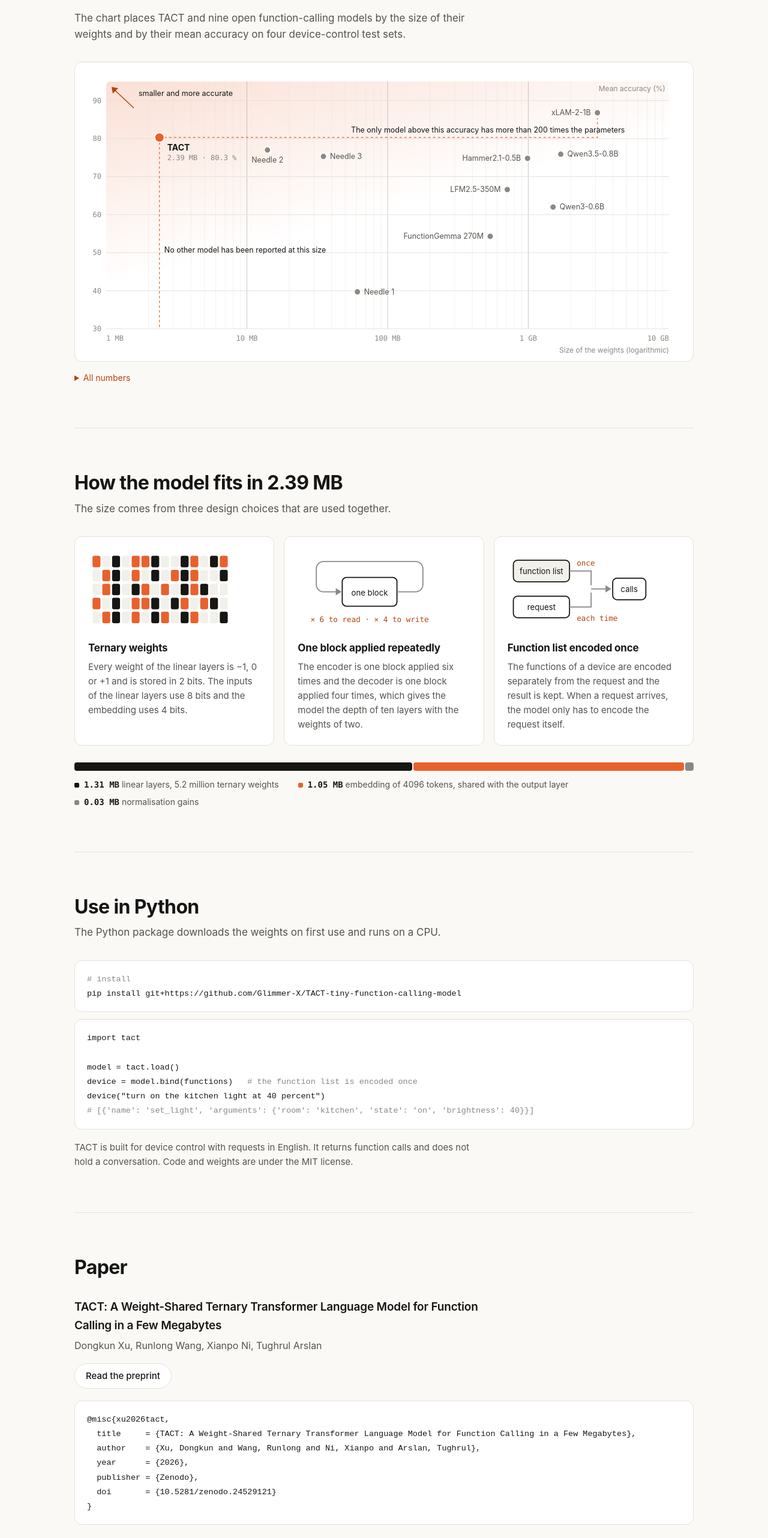
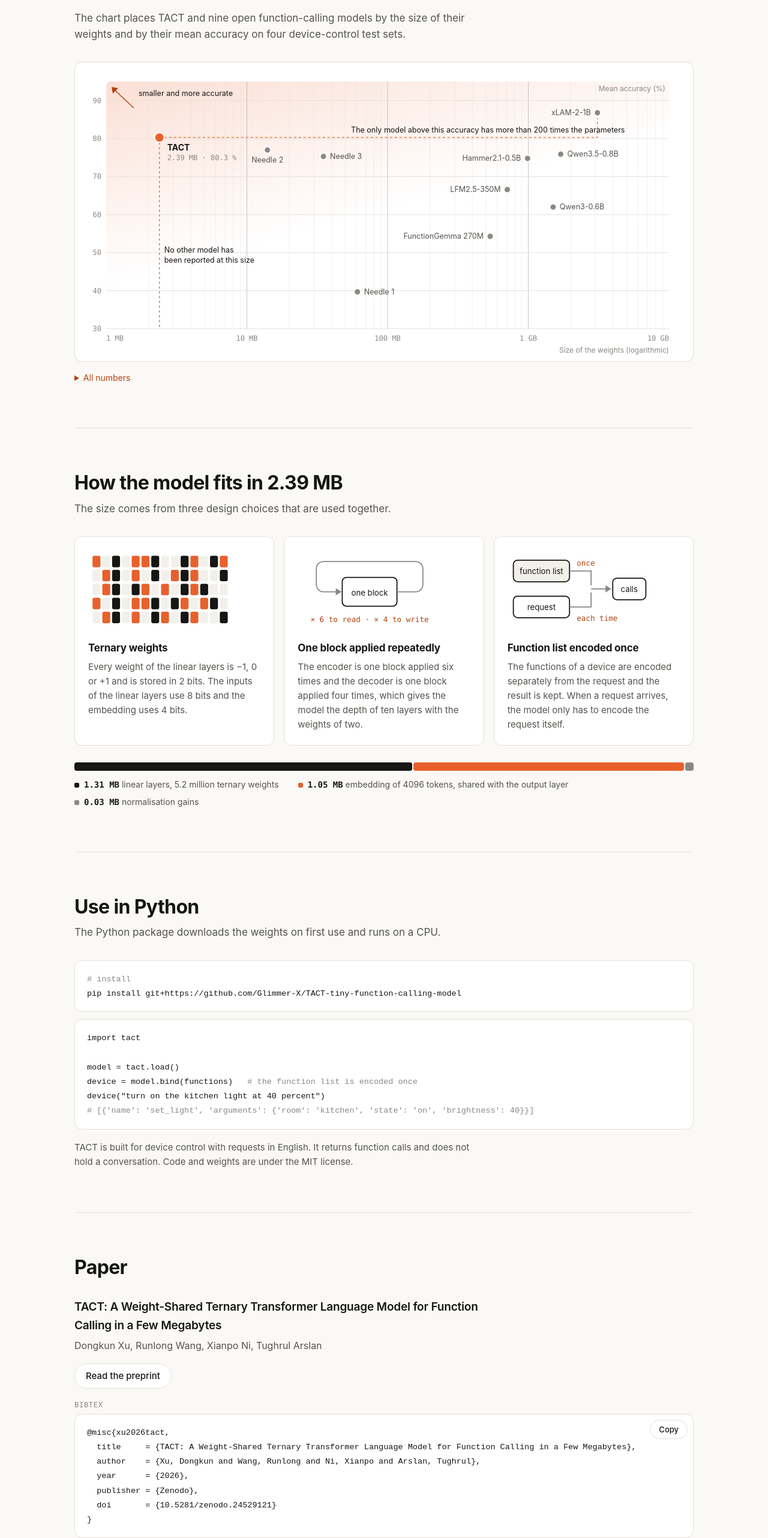
Before and after one commit to Glimmer-X/TACT-tiny-function-calling-model, a plain HTML site: page docs/index.html in a window 1280 px wide. Shown: the part 1763-4327 px from the top of the page at 60% size. Drawn offline with Linux system fonts and the light colour scheme; no server answers.

Commit message:
Page: copy button for the citation, chart note on two lines

```diff
--- a/docs/app.js
+++ b/docs/app.js
@@ -268,10 +268,8 @@ function drawChart() {
   add("text", { class: "note", x: narrow ? x(best.mb) - 12 : x(55), y: oy - 8, "text-anchor": narrow ? "end" : "start" },
       narrow ? `${times}× the parameters` : `The only model above this accuracy has more than ${times} times the parameters`);
   const vy = y(narrow ? 52 : 50);
-  if (narrow) {
-    add("text", { class: "note", x: ox + 8, y: vy }, "no other model");
-    add("text", { class: "note", x: ox + 8, y: vy + 16 }, "reported at this size");
-  } else add("text", { class: "note", x: ox + 8, y: vy }, "No other model has been reported at this size");
+  add("text", { class: "note", x: ox + 8, y: vy }, narrow ? "no other model" : "No other model has");
+  add("text", { class: "note", x: ox + 8, y: vy + 17 }, narrow ? "reported at this size" : "been reported at this size");
 
   const tip = $("tooltip");
   for (const model of [...MODELS].reverse()) {
@@ -315,3 +313,10 @@ drawTable();
 let pending;
 addEventListener("resize", () => { clearTimeout(pending); pending = setTimeout(drawChart, 120); });
 matchMedia("(prefers-color-scheme: dark)").addEventListener("change", () => { drawWeights(); drawChart(); });
+
+// copying the citation
+$("copy").onclick = async () => {
+  await navigator.clipboard.writeText($("bibtex").textContent);
+  $("copy").textContent = "Copied";
+  setTimeout(() => ($("copy").textContent = "Copy"), 1600);
+};
--- a/docs/index.html
+++ b/docs/index.html
@@ -181,13 +181,15 @@ device("turn on the kitchen light at 40 percent")
   <p class="paper-title">TACT: A Weight-Shared Ternary Transformer Language Model for Function Calling in a Few Megabytes</p>
   <p class="authors">Dongkun Xu, Runlong Wang, Xianpo Ni, Tughrul Arslan</p>
   <div class="actions paper-actions"><a class="button" href="https://doi.org/10.5281/zenodo.24529121">Read the preprint</a></div>
-<pre><code>@misc{xu2026tact,
+  <span class="label">BibTeX</span>
+<div class="cite"><button class="button small" id="copy" type="button">Copy</button>
+<pre><code id="bibtex">@misc{xu2026tact,
   title     = {TACT: A Weight-Shared Ternary Transformer Language Model for Function Calling in a Few Megabytes},
   author    = {Xu, Dongkun and Wang, Runlong and Ni, Xianpo and Arslan, Tughrul},
   year      = {2026},
   publisher = {Zenodo},
   doi       = {10.5281/zenodo.24529121}
-}</code></pre>
+}</code></pre></div>
 </section>
 
 </main>
--- a/docs/style.css
+++ b/docs/style.css
@@ -255,3 +255,7 @@ footer a:hover { color: var(--ink); }
   .panel { padding: 16px; }
   .lede { font-size: 17px; }
 }
+
+.cite { position: relative; margin-top: 8px; }
+.cite .button { position: absolute; top: 10px; right: 10px; }
+.cite pre { padding-right: 84px; }
```
